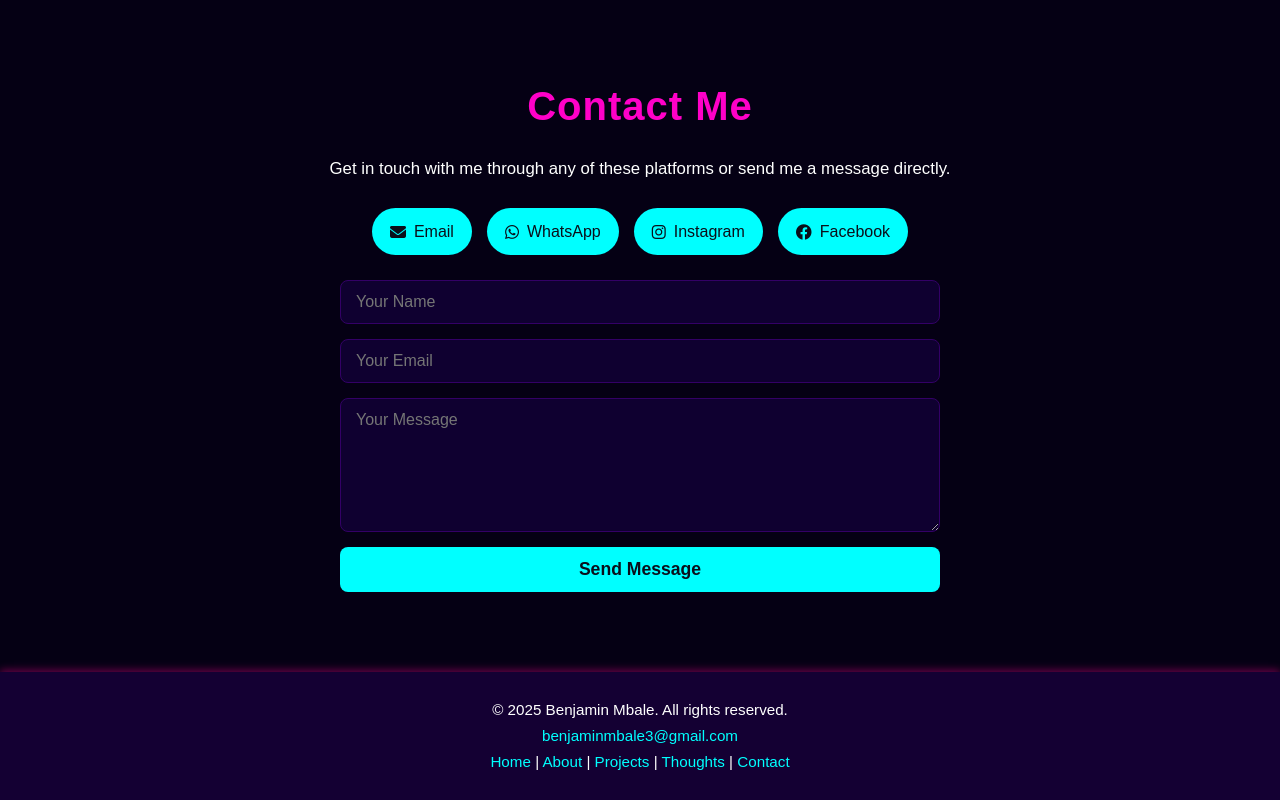
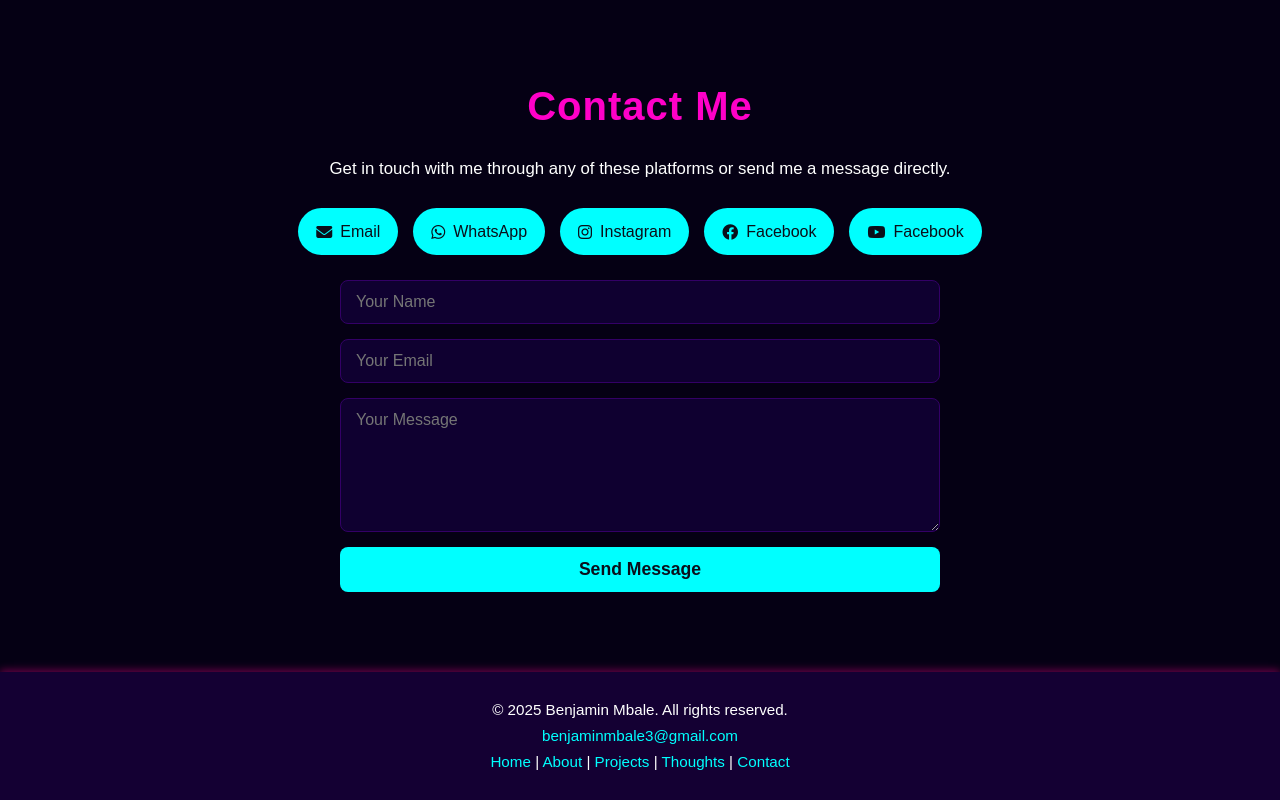
Before and after one commit to benjaminmbale3-president/my-website, a plain HTML site: page index.html in a window 1280 px wide. Shown: the part 7434-8234 px from the top of the page. Drawn offline with Linux system fonts and the light colour scheme.

Commit message:
Update index.html

```diff
--- a/index.html
+++ b/index.html
@@ -263,6 +263,9 @@
         <a href="https://www.facebook.com/share/17BBx2eQfH/"
           ><i class="fab fa-facebook"></i> Facebook</a
         >
+        <a href="https://www.youtube.com/@BENJAMINMBALE-rp1xc"
+          ><i class="fab fa-youtube"></i> Facebook</a
+        >
       </div>
 
       <form
```
